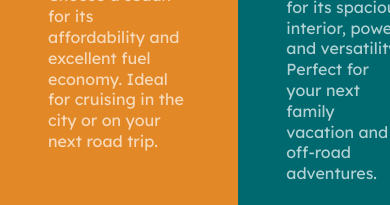
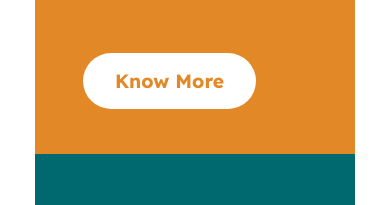
Before and after one commit to srsanjaykumar/3-column-preview-card-component-main, a plain HTML site: page index.html in a window 390 px wide. Shown: the part 360-565 px from the top of the page. Drawn offline with Linux system fonts and the light colour scheme; a web font is replaced by a local one.

Commit message:
completed

```diff
--- a/style.css
+++ b/style.css
@@ -1,6 +1,5 @@
 @import url("https://fonts.googleapis.com/css2?family=Figtree:ital,wght@0,300..900;1,300..900&family=Fraunces:ital,opsz,wght@0,9..144,100..900;1,9..144,100..900&family=Inter:ital,opsz,wght@0,14..32,100..900;1,14..32,100..900&family=Karla:ital,wght@0,200..800;1,200..800&family=Kumbh+Sans:wght@100..900&family=Lexend+Deca:wght@100..900&family=Outfit:wght@100..900&family=Red+Hat+Display:ital,wght@0,300..900;1,300..900&display=swap");
 @import url("https://fonts.googleapis.com/css2?family=Big+Shoulders:opsz,wght@10..72,100..900&family=Figtree:ital,wght@0,300..900;1,300..900&family=Fraunces:ital,opsz,wght@0,9..144,100..900;1,9..144,100..900&family=Inter:ital,opsz,wght@0,14..32,100..900;1,14..32,100..900&family=Karla:ital,wght@0,200..800;1,200..800&family=Kumbh+Sans:wght@100..900&family=Lexend+Deca:wght@100..900&family=Outfit:wght@100..900&family=Red+Hat+Display:ital,wght@0,300..900;1,300..900&display=swap");
-
 
 * {
   margin: 0;
@@ -11,7 +10,6 @@
 html {
   scroll-behavior: smooth;
 }
-
 
 :root {
   --Bright-orange: hsl(31, 77%, 52%);
@@ -28,7 +26,6 @@ body {
   align-items: center;
   justify-content: center;
 }
-
 
 .container {
   /* width: 100%; */
@@ -58,16 +55,13 @@ body {
   background-color: rgba(0, 0, 0, 0.1);
   border-radius: 50%; */
 }
-.c-one{
-
+.c-one {
   background: url(./images/icon-sedans.svg) no-repeat center;
 }
-.c-two{
-
+.c-two {
   background: url(./images/icon-suvs.svg) no-repeat center;
 }
-.c-three{
-
+.c-three {
   background: url(./images/icon-luxury.svg) no-repeat center;
 }
 
@@ -107,21 +101,15 @@ body {
   border-radius: 0 1rem 1rem 0;
 }
 
-
-
-
-
-.main .button{
-    color: var(--Bright-orange);
+.main .button {
+  color: var(--Bright-orange);
 }
-.body .button{
-    color: var(--Dark-cyan);
+.body .button {
+  color: var(--Dark-cyan);
 }
-.end .button{
-    color: var(--Very-dark-cyan);
+.end .button {
+  color: var(--Very-dark-cyan);
 }
-
-
 
 .card .button:hover {
   max-width: fit-content;
@@ -132,6 +120,20 @@ body {
   border: 2px solid white;
 }
 
-@media (max-width: 916px) {
+@media (max-width: 917px) {
+  body{
+    width: 100vw;
+    height: 100%;
+  }
+  .container {
+    margin: 4rem 1rem;
+    max-width: 320px;
+    display: flex;
+    border-radius: 1rem;
+    flex-direction: column;
+  }
+  .main , .end{
+    border-radius: 0;
+  }
 
 }
```
